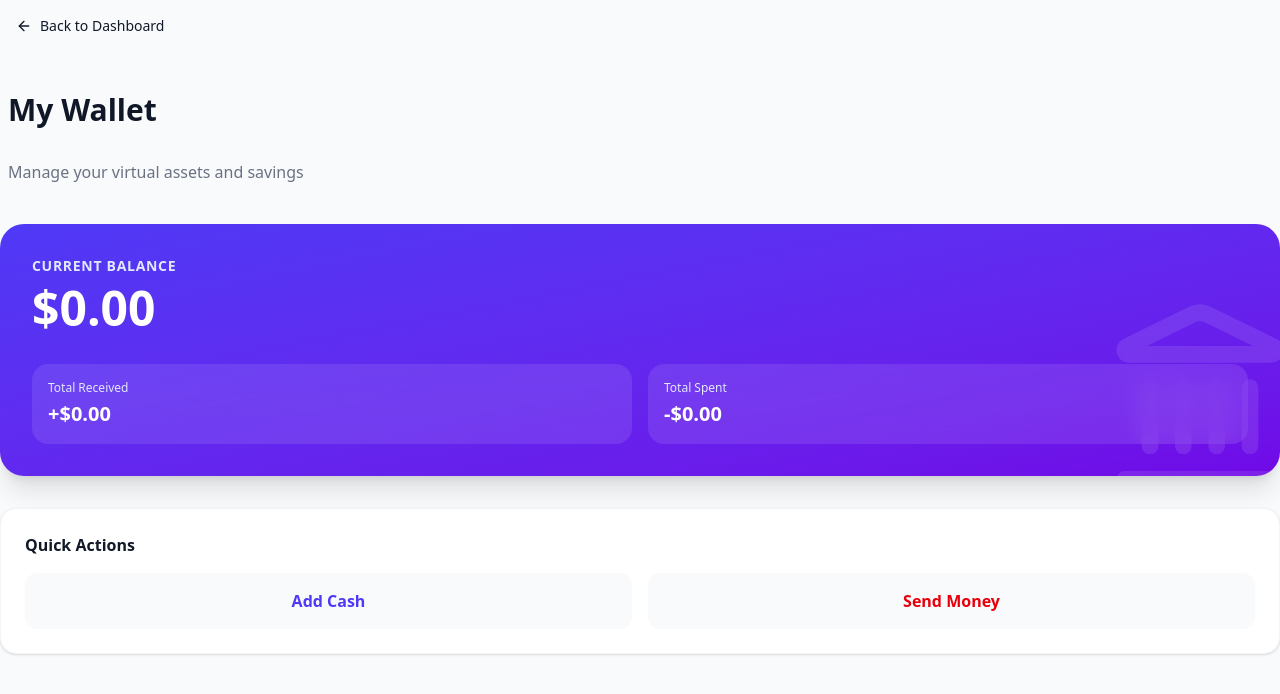
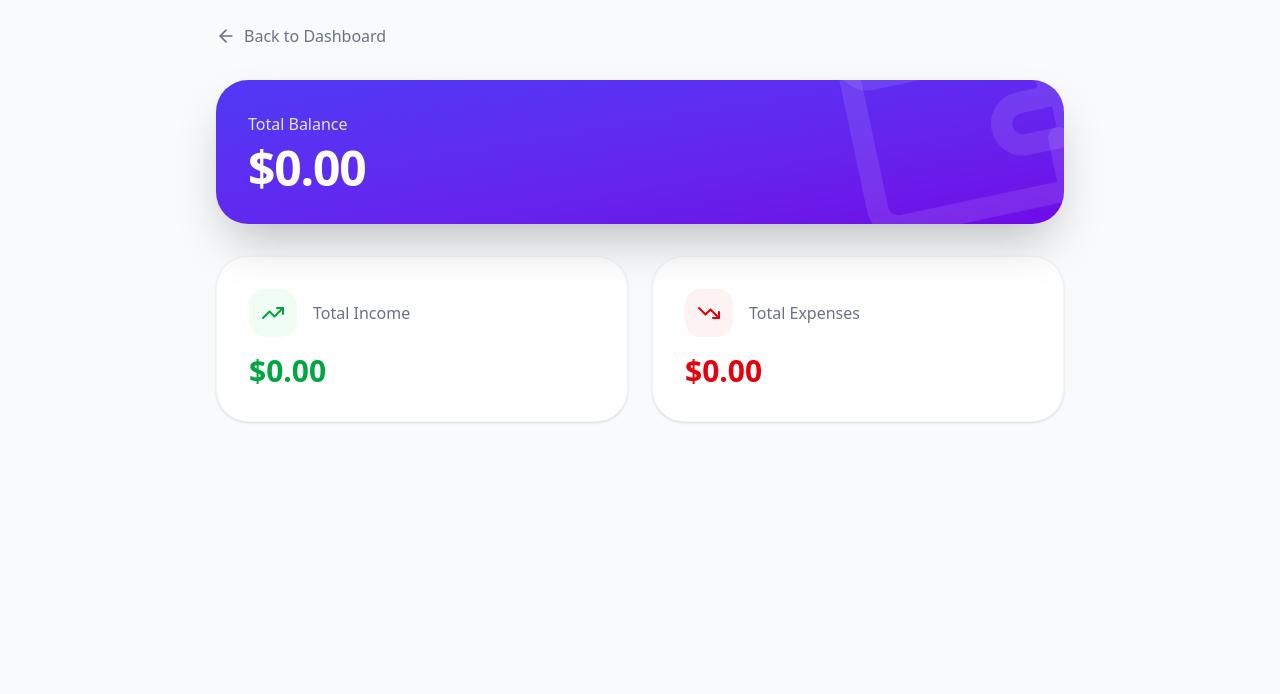
Before and after one commit to asifulweb4/banking-app, a Next.js app: page /wallet in a window 1280 px wide. Shown: the top 694 px of the page. Built offline with nearby package versions, Linux system fonts and the light colour scheme; no server answers.

Commit message:
wallet update

```diff
--- a/src/app/wallet/page.tsx
+++ b/src/app/wallet/page.tsx
@@ -1,63 +1,56 @@
 "use client";
 import { useFinanceStore } from '@/store/useFinanceStore';
 import { formatCurrency } from '@/lib/utils';
-import { Wallet, ArrowUpRight, ArrowDownLeft, Landmark, ArrowLeft } from 'lucide-react';
+import { ArrowLeft, TrendingUp, TrendingDown, Wallet } from 'lucide-react';
 import Link from 'next/link';
 
 export default function WalletPage() {
-    const { getBalance, transactions } = useFinanceStore();
+    const { transactions } = useFinanceStore();
 
+    // এখানে (t: any) যোগ করে টাইপ এরর ফিক্স করা হয়েছে
     const totalIncome = transactions
-        .filter(t => t.type === 'deposit')
-        .reduce((acc, t) => acc + t.amount, 0);
+        .filter((t: any) => t.type === 'deposit')
+        .reduce((acc: number, t: any) => acc + Math.abs(t.amount), 0);
 
     const totalExpense = transactions
-        .filter(t => t.type === 'withdraw')
-        .reduce((acc, t) => acc + t.amount, 0);
+        .filter((t: any) => t.type === 'withdraw')
+        .reduce((acc: number, t: any) => acc + Math.abs(t.amount), 0);
+
+    const balance = totalIncome - totalExpense;
 
     return (
-        <div className="space-y-8">
-            {/* Back to Dashboard Link */}
-            <Link
-                href="/dashboard"
-                className="flex items-center gap-2 p-4 text-sm text-shadow-black hover:text-indigo-600 transition-colors w-fit"
-            >
-                <ArrowLeft size={16} />
-                Back to Dashboard
+        <div className="max-w-4xl mx-auto p-6 space-y-8">
+            <Link href="/dashboard" className="flex items-center gap-2 text-gray-500 hover:text-indigo-600 transition-colors w-fit">
+                <ArrowLeft size={20} /> Back to Dashboard
             </Link>
 
-            <div>
-                <h1 className="text-3xl font-bold text-gray-900 p-2 mb-4">My Wallet</h1>
-                <p className="text-gray-500 p-2 mt-4">Manage your virtual assets and savings</p>
+            <div className="bg-linear-to-br from-indigo-600 to-violet-700 rounded-4xl p-8 text-white shadow-2xl relative overflow-hidden">
+                <div className="relative z-10">
+                    <p className="text-indigo-100 font-medium mb-2">Total Balance</p>
+                    <h1 className="text-5xl font-bold tracking-tight">{formatCurrency(balance)}</h1>
+                </div>
+                <Wallet className="absolute -right-5 -bottom-5 text-white/10 w-64 h-64 -rotate-12" />
             </div>
 
-            {/* Main Card */}
-            <div className="bg-linear-to-br from-indigo-600 to-violet-700 p-8 rounded-3xl text-white shadow-xl relative overflow-hidden">
-                <Landmark className="absolute -right-5 -bottom-5 opacity-10" size={200} />
-                <p className="text-indigo-100 mb-2 uppercase tracking-wider text-sm font-semibold">Current Balance</p>
-                <h2 className="text-5xl font-bold mb-8">{formatCurrency(getBalance())}</h2>
+            <div className="grid grid-cols-1 md:grid-cols-2 gap-6">
+                <div className="bg-white p-8 rounded-4xl border border-gray-100 shadow-sm">
+                    <div className="flex items-center gap-4 mb-4">
+                        <div className="p-3 bg-green-50 text-green-600 rounded-2xl">
+                            <TrendingUp size={24} />
+                        </div>
+                        <p className="text-gray-500 font-medium">Total Income</p>
+                    </div>
+                    <p className="text-3xl font-bold text-green-600">{formatCurrency(totalIncome)}</p>
+                </div>
 
-                <div className="grid grid-cols-2 gap-4">
-                    <div className="bg-white/10 p-4 rounded-2xl backdrop-blur-md">
-                        <p className="text-xs text-indigo-100 mb-1">Total Received</p>
-                        <p className="text-xl font-bold">+{formatCurrency(totalIncome)}</p>
+                <div className="bg-white p-8 rounded-4xl border border-gray-100 shadow-sm">
+                    <div className="flex items-center gap-4 mb-4">
+                        <div className="p-3 bg-red-50 text-red-600 rounded-2xl">
+                            <TrendingDown size={24} />
+                        </div>
+                        <p className="text-gray-500 font-medium">Total Expenses</p>
                     </div>
-                    <div className="bg-white/10 p-4 rounded-2xl backdrop-blur-md">
-                        <p className="text-xs text-indigo-100 mb-1">Total Spent</p>
-                        <p className="text-xl font-bold">-{formatCurrency(totalExpense)}</p>
-                    </div>
-                </div>
-            </div>
-
-            <div className="bg-white p-6 rounded-2xl border border-gray-100 shadow-sm">
-                <h3 className="font-bold mb-4">Quick Actions</h3>
-                <div className="flex gap-4">
-                    <Link href="/dashboard" className="flex-1 bg-gray-50 hover:bg-indigo-50 p-4 rounded-xl text-center transition group">
-                        <p className="text-indigo-600 font-semibold group-hover:scale-110 transition">Add Cash</p>
-                    </Link>
-                    <Link href="/withdrawals" className="flex-1 bg-gray-50 hover:bg-red-50 p-4 rounded-xl text-center transition group">
-                        <p className="text-red-600 font-semibold group-hover:scale-110 transition">Send Money</p>
-                    </Link>
+                    <p className="text-3xl font-bold text-red-600">{formatCurrency(totalExpense)}</p>
                 </div>
             </div>
         </div>
```
